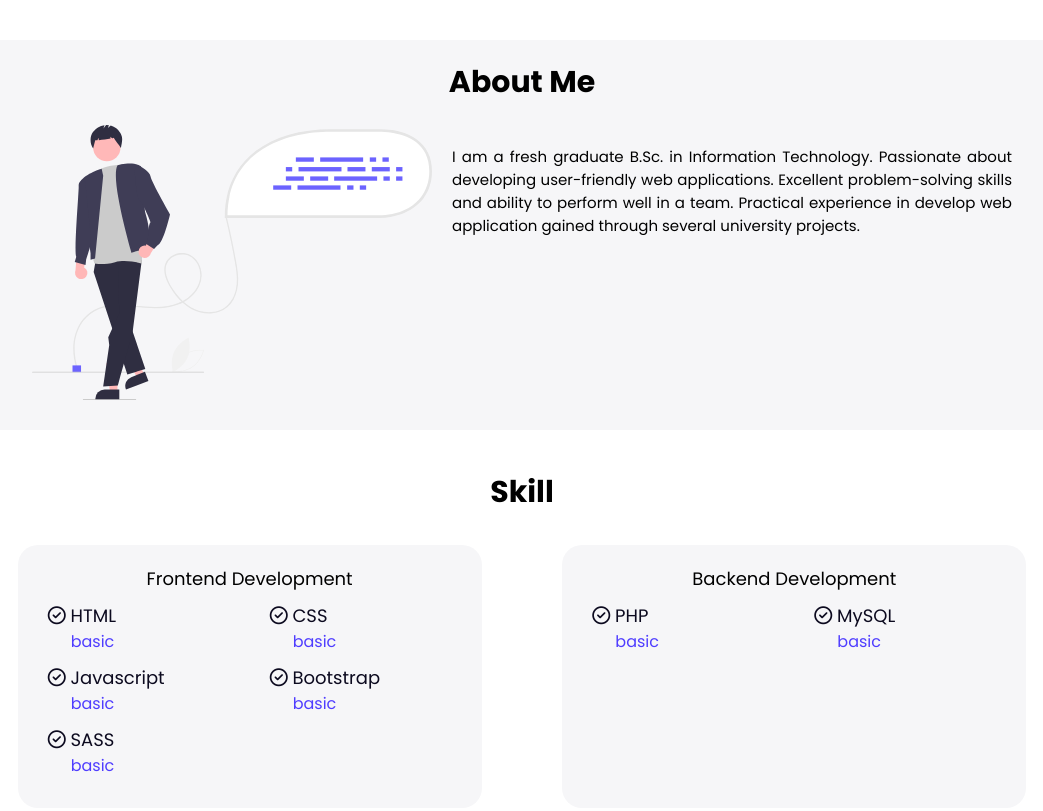
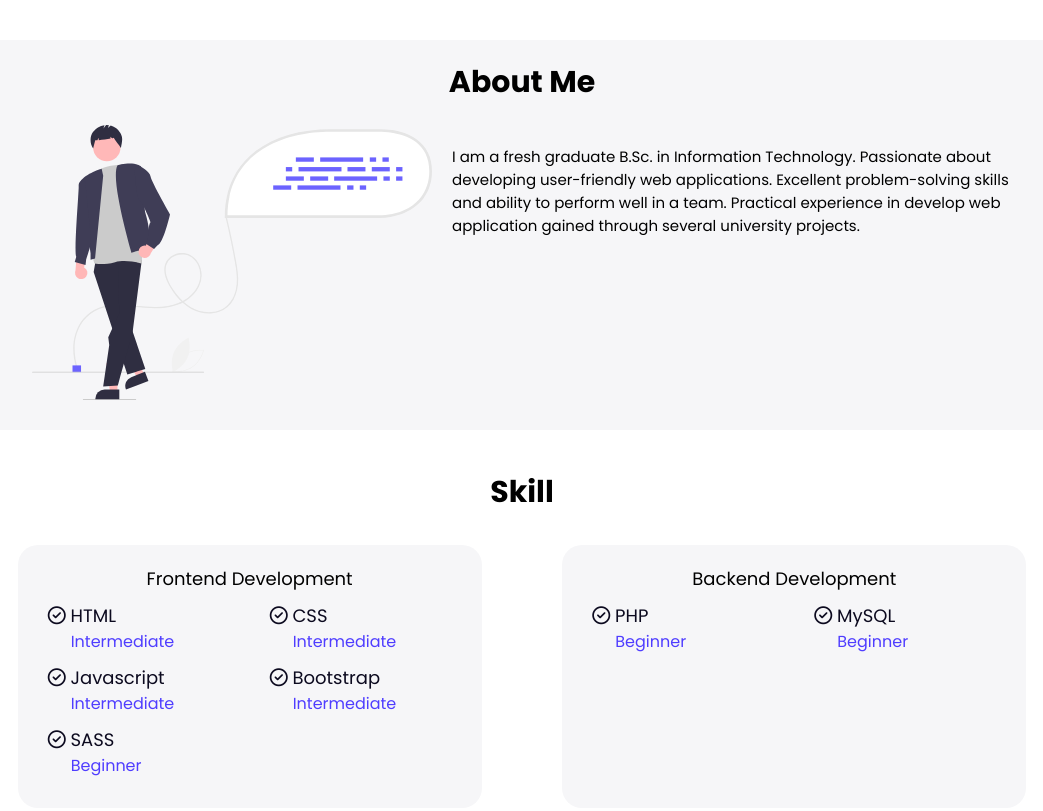
Before and after one commit to SyakirZaidi/personal-porfolio, a plain HTML site: page index.html in a window 1280 px wide. Shown: the part 820-1631 px from the top of the page, without its empty margins (118-1161 px from the left). Drawn offline with Linux system fonts and the light colour scheme.

Commit message:
edit skill

```diff
--- a/index.html
+++ b/index.html
@@ -77,14 +77,14 @@
                 <i class="fa-regular fa-circle-check"></i>
                 HTML
               </p>
-              <p class="lvl">basic</p>
+              <p class="lvl">Intermediate</p>
             </div>
             <div class="list">
               <p>
                 <i class="fa-regular fa-circle-check"></i>
                 CSS
               </p>
-              <p class="lvl">basic</p>
+              <p class="lvl">Intermediate</p>
             </div>
           </div>
           <div class="skill-btn">
@@ -93,14 +93,14 @@
                 <i class="fa-regular fa-circle-check"></i>
                 Javascript
               </p>
-              <p class="lvl">basic</p>
+              <p class="lvl">Intermediate</p>
             </div>
             <div class="list">
               <p>
                 <i class="fa-regular fa-circle-check"></i>
                 Bootstrap
               </p>
-              <p class="lvl">basic</p>
+              <p class="lvl">Intermediate</p>
             </div>
           </div>
           <div class="skill-btn">
@@ -109,7 +109,7 @@
                 <i class="fa-regular fa-circle-check"></i>
                 SASS
               </p>
-              <p class="lvl">basic</p>
+              <p class="lvl">Beginner</p>
             </div>
             <div class="list">
               <p>
@@ -127,14 +127,14 @@
                 <i class="fa-regular fa-circle-check"></i>
                 PHP
               </p>
-              <p class="lvl">basic</p>
+              <p class="lvl">Beginner</p>
             </div>
             <div class="list">
               <p>
                 <i class="fa-regular fa-circle-check"></i>
                 MySQL
               </p>
-              <p class="lvl">basic</p>
+              <p class="lvl">Beginner</p>
             </div>
           </div>
           <!-- <div class="skill-btn">
@@ -228,7 +228,7 @@
         <a href=""><i class="fa-brands fa-instagram"></i> Instagram</a>
       </div>
       <hr class="divider" /> -->
-      <p>copyright &copy; <a href="https://github.com/SyakirZaidi" class="footer-profile-link">SyakirZaidi</a> <span id="date"></span>. all right reserved</p>
+      <p>copyright &copy; <a href="https://github.com/SyakirZaidi" target="_blank" class="footer-profile-link">SyakirZaidi</a> <span id="date"></span>. all right reserved</p>
       <!-- <p>Created with <i class="fa-solid fa-heart"></i> by <a href="" class="footer-profile-link">John Doe</a></p> -->
     </footer>
     <!-- END FOOTER -->
--- a/style.css
+++ b/style.css
@@ -264,7 +264,7 @@ nav h2 {
 .about-detail {
   padding: 0 5rem 3rem;
   display: flex;
-  text-align: justify;
+  text-align: left;
   justify-content: space-between;
   max-width: 1100px;
   /* background-color: aqua; */
```
